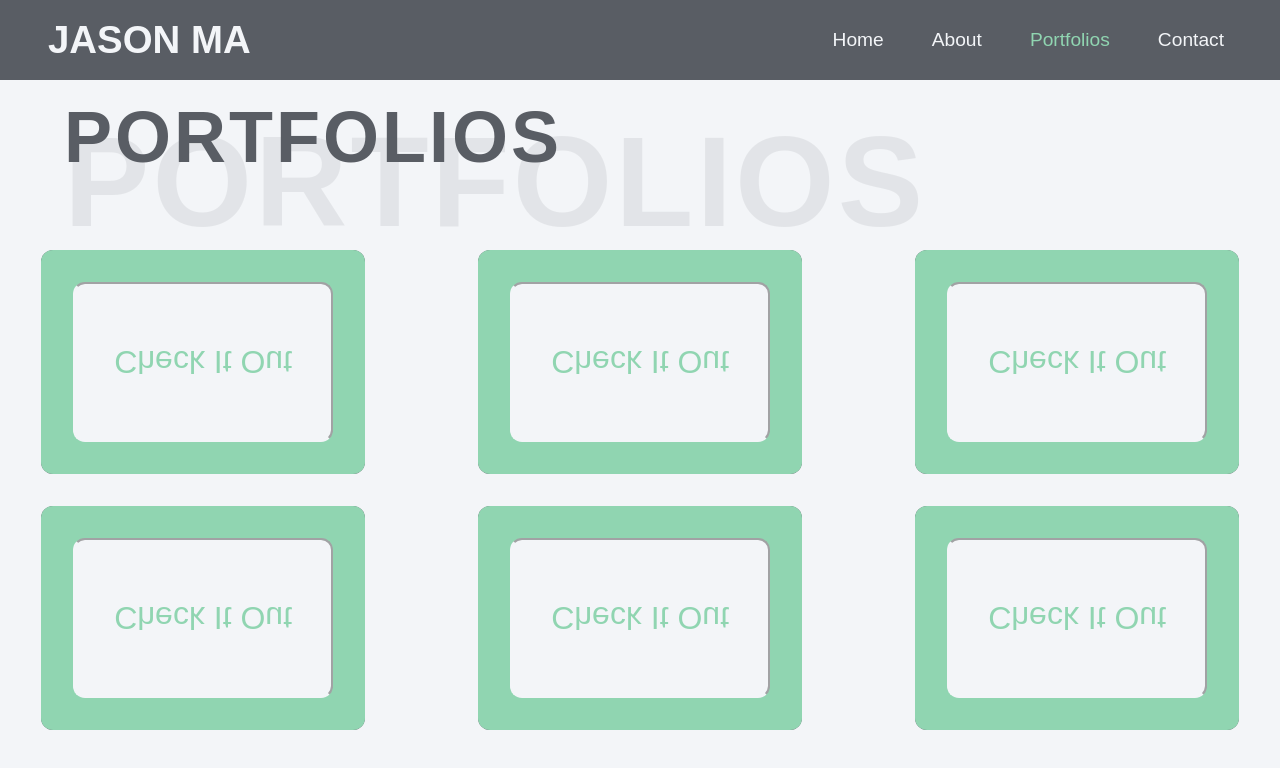
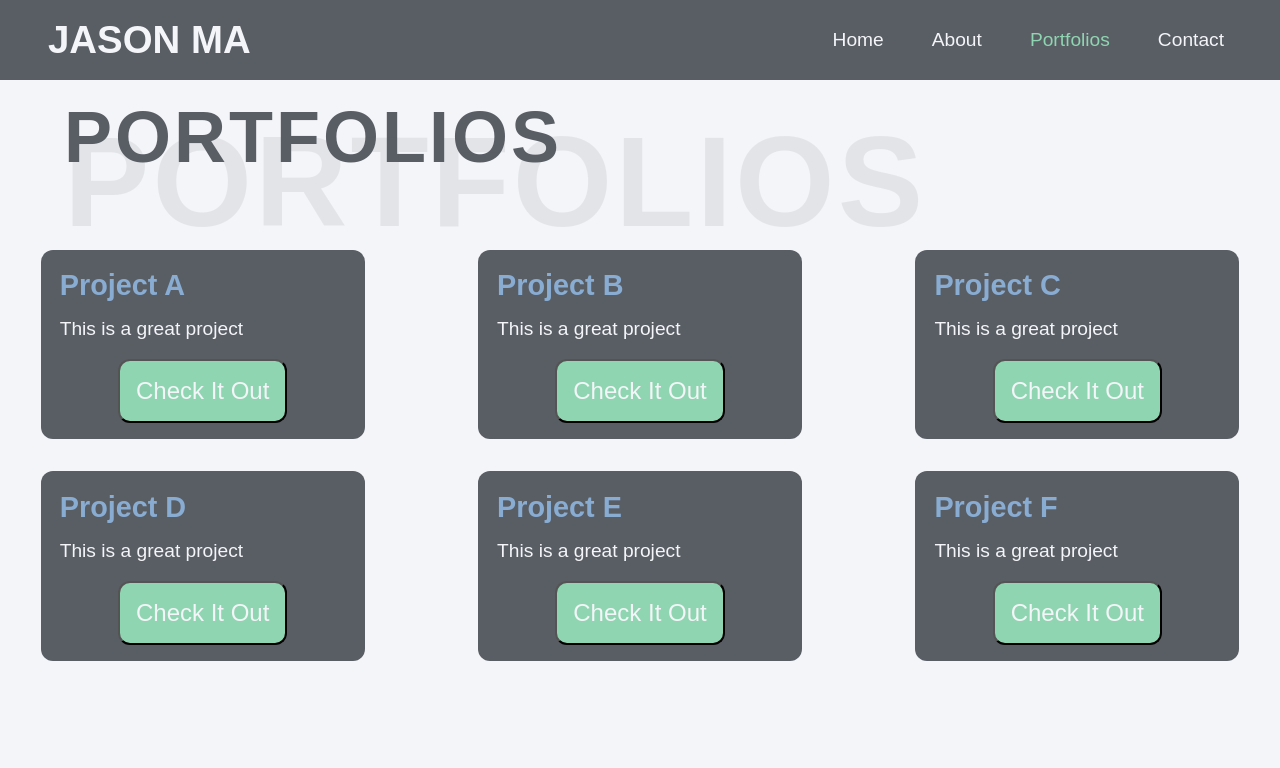
Before and after one commit to jasonma1127/My-Portfolio-Website, a React (Create React App) app: page / in a window 1280 px wide. Both pictures are taken after a click on the item "Portfolios". Shown: the top 768 px of the page. Built offline with nearby package versions, Linux system fonts and the light colour scheme.

Commit message:
1. Fix portfolios page

```diff
--- a/src/Components/PortfoliosCard.js
+++ b/src/Components/PortfoliosCard.js
@@ -3,16 +3,12 @@ import React from "react";
 function PortfoliosCard(props) {
   return (
     <div className="portfolios-card">
-      <div className="portfolios-card-inner">
-        <div className="portfolios-card-front">
-          <div className="portfolios-content">
-            <h2 className="portfolios-title">{props.title}</h2>
-            <p>{props.description}</p>
-          </div>
-        </div>
-        <div className="portfolios-card-back">
-          <button>Check It Out</button>
-        </div>
+      <div className="portfolios-content">
+        <h2 className="portfolios-title">{props.title}</h2>
+        <p>{props.description}</p>
+      </div>
+      <div className="portfolios-btn">
+        <button>Check It Out</button>
       </div>
     </div>
   );
--- a/src/Styles/Components/_portfoliosCard.scss
+++ b/src/Styles/Components/_portfoliosCard.scss
@@ -1,23 +1,16 @@
 .portfolios-card {
   width: 80%;
   margin: 0 auto;
-
-  .portfolios-card-inner {
-    position: relative;
-    height: 28vh;
-    transition: transform 0.6s;
-    transform-style: preserve-3d;
+  background-color: #595d64;
+  border-radius: 12px;
 
   @include pad {
     margin-bottom: 3rem;
   }
 
-    .portfolios-card-front {
-      position: absolute;
-      width: 100%;
-      height: 100%;
-      background-color: #595d64;
-      border-radius: 12px;
+  @include mobile {
+    margin-bottom: 2rem;
+  }
 
   .portfolios-content {
     padding: 1.2rem;
@@ -30,15 +23,15 @@
 
   @include pad {
     .portfolios-content {
-          padding: 3rem;
+      padding: 1.5rem;
 
       .portfolios-title {
-            margin-bottom: 1rem;
-            font-size: 3.5rem;
+        font-size: 3rem;
       }
 
       p {
-            font-size: 2.6rem;
+        font-size: 2rem;
+        height: 10vh;
       }
     }
   }
@@ -49,54 +42,34 @@
 
       .portfolios-title {
         margin-bottom: 1rem;
+        font-size: 2rem;
+      }
+
+      p {
+        font-size: 1.2rem;
+      }
+    }
+  }
+
+  .portfolios-btn {
+    margin: 0 auto;
+    text-align: center;
+
+    button {
+      border-radius: 12px;
+      font-size: 1.5rem;
+      padding: 1rem;
+      margin-bottom: 1rem;
+      background-color: #90d5b1;
+      color: #f3f5f8;
+
+      @include pad {
         font-size: 2.5rem;
       }
 
-          p {
-            font-size: 1.7rem;
+      @include mobile {
+        font-size: 1.8rem;
       }
     }
   }
 }
-
-    .portfolios-card-back {
-      position: absolute;
-      width: 100%;
-      height: 100%;
-      background-color: #90d5b1;
-      border-radius: 12px;
-      transform: rotateX(180deg);
-      padding: 2rem;
-
-      @include pad {
-        padding: 4rem;
-      }
-
-      @include mobile {
-        padding: 2rem;
-      }
-
-      button {
-        width: 100%;
-        height: 100%;
-        font-size: 2rem;
-        color: #90d5b1;
-        border-radius: 12px;
-        border-color: #f3f5f8;
-        background-color: #f3f5f8;
-
-        @include pad {
-          font-size: 4.5rem;
-        }
-
-        @include mobile {
-          font-size: 2.4rem;
-        }
-      }
-    }
-
-    &:hover.portfolios-card-inner {
-      transform: rotateX(180deg);
-    }
-  }
-}
--- a/src/Styles/Pages/_portfoliosPage.scss
+++ b/src/Styles/Pages/_portfoliosPage.scss
@@ -3,6 +3,7 @@
   background-color: #f3f5f8;
 
   .content-section{
+    background-color: #f3f5f8;
     display: grid;
     grid-template-columns: 1fr 1fr 1fr;
     gap: 2rem;
```
Lines whose indentation alone changed are shown as unchanged.
